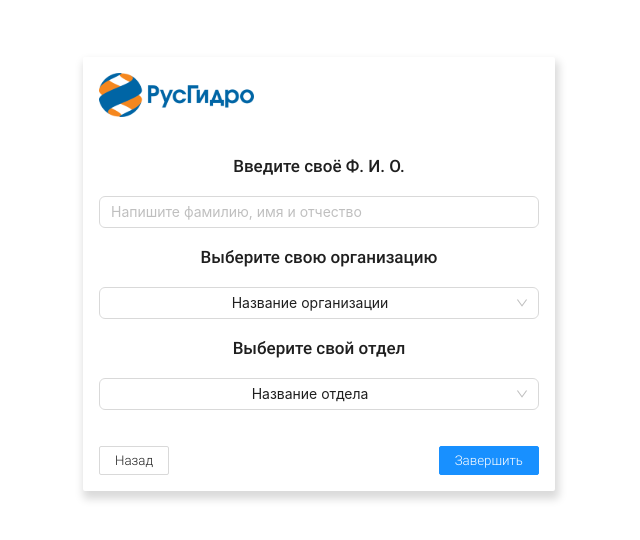
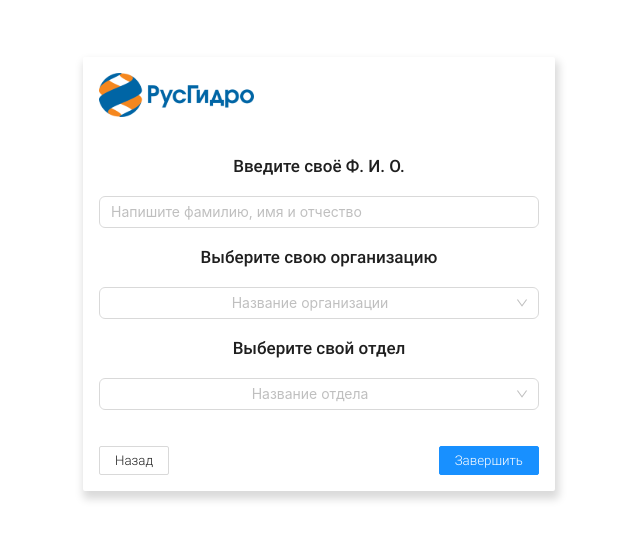
Before and after one commit to Fiwer9/open-ideas-frontend, a Next.js app: page /auth/registration in a window 1280 px wide. Shown: the part 126-666 px from the top of the page, without its empty margins (321-961 px from the left). Built offline with nearby package versions, Linux system fonts and the light colour scheme; no server answers.

Commit message:
Correction of the select

```diff
--- a/components/AuthComponents/Registration.tsx
+++ b/components/AuthComponents/Registration.tsx
@@ -6,9 +6,12 @@ import {Buttons} from "../ButtonComponent/Button";
 
 import styles from './styles/Registration.module.scss';
 import router from "next/router";
+import {OrganizationsResponse} from "../../models/response/OrganizationsResponse";
 
 export const Registration = () => {
     const [name, setName] = useState<string>('');
+    const [organization, setOrganization] = useState<OrganizationsResponse[]>([]);
+    const [department, setDepartament] = useState('');
     const [error, setError] = useState<string | null>(null); // Добавляем состояние для ошибки
 
     const handleInputChange = (evt: any) => {
@@ -28,35 +31,41 @@ export const Registration = () => {
                         <Input onChange={handleInputChange} placeholder={"Напишите фамилию, имя и отчество"} required/>
                     </div>
                 </Form.Item>
-                <Form.Item className={styles.contentSelect} rules={[{required: true}]}>
+                <Form.Item className={styles.contentSelect} required={true}>
                     <InputLabel className={styles.contentSelectTitle} title={"Выберите свою организацию"}/>
                     <div className={styles.mySelectContainer}>
                         <Select
                             className={styles.select}
-                            style={{ borderRadius: "2px" }}
-                            defaultValue="Название организации"
+                            placeholder={"Название организации"}
                             options={[
                                 { value: 'VolzhskayaHPP', label: 'Волжская ГЭС' },
                                 { value: 'BureyskayaHPP', label: 'Бурейская ГЭС' },
                                 { value: 'VotkinskayaHPP', label: 'Воткинская ГЭС' },
                                 { value: 'ZagorskayaPSPP', label: 'Загорская ГАЭС' },
                             ]}
+                            onChange={(e: any) => {
+                                setOrganization(e)
+                                console.log(organization)
+                            }}
                         />
                     </div>
                 </Form.Item>
-                <Form.Item className={styles.contentSelect} rules={[{required: true}]}>
+                <Form.Item className={styles.contentSelect} required={true}>
                     <InputLabel className={styles.contentSelectTitle} title={"Выберите свой отдел"}/>
                     <div className={styles.mySelectContainer}>
                         <Select
                             className={styles.select}
-                            style={{ borderRadius: "2px" }}
-                            defaultValue="Название отдела"
+                            placeholder={"Название отдела"}
                             options={[
                                 { value: 'IT', label: 'Отдел IT' },
                                 { value: 'economic', label: 'Экономический отдел' },
                                 { value: 'juridical', label: 'Юридический отдел' },
                                 { value: 'safety', label: 'Отдел безопасности' },
                             ]}
+                            onChange={(e: any) => {
+                                setDepartament(e)
+                                console.log(department)
+                            }}
                         />
                     </div>
                 </Form.Item>
@@ -72,7 +81,7 @@ export const Registration = () => {
                             type="submit"
                             text={"Завершить"}
                             onClick={() => {
-                            if (name && !error) {
+                            if (name && organization && department && !error) {
                                 router.push('/queries')
                             }
                         }}/>
```
